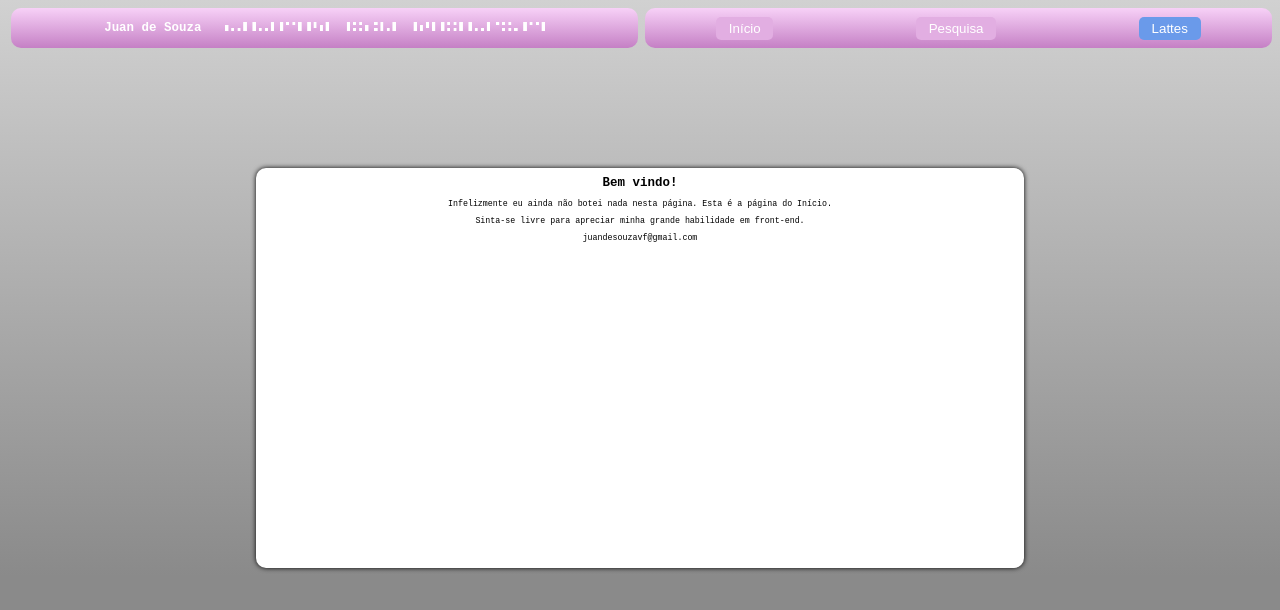
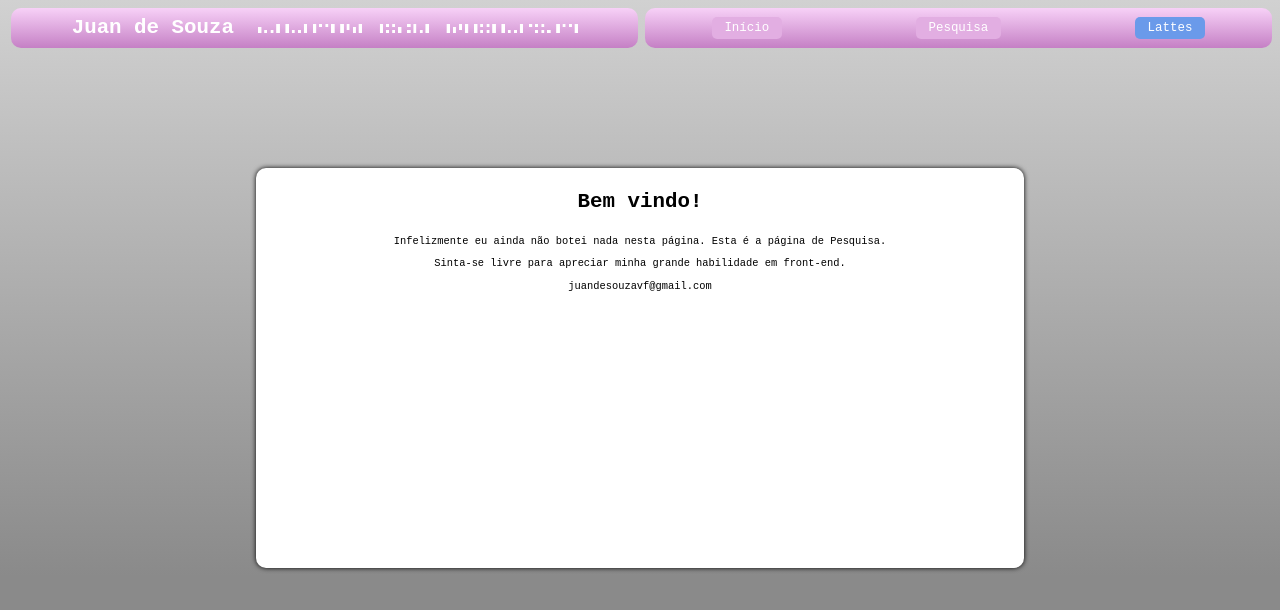
Before and after one commit to jvfelinto/site, a plain HTML site: page pesquisa.html in a window 1280 px wide. Drawn offline with Linux system fonts and the light colour scheme.

Commit message:
Updated index.html and pesquisa.html

```diff
--- a/pesquisa.html
+++ b/pesquisa.html
@@ -4,7 +4,7 @@
 <meta charset="UTF-8">
 <meta name="viewport" content="width=device-width, initial-scale=1">
 
-<title>Juan de Souza</title>
+<title>Juan de Souza - Pesquisa</title>
 
 <style>
 
@@ -16,12 +16,13 @@ body {
 
 p {
 	font-family: monospace, Lucida Console;
-	font-size: calc(0.8*(1vw + 1vh)/2);
+	font-size: calc(1*(1vw + 1vh)/2);
 }
 
 h1 {
 	font-family: monospace, Lucida Console;
-	font-size: calc(1.2*(1vw + 1vh)/2);
+	font-size: calc(2*(1vw + 1vh)/2);
+	padding: 1vh 0;
 }
 
 .wrapper {
@@ -50,6 +51,9 @@ h1 {
 	width: 25vw;
 	padding: 0 10px;
 
+	font-family: monospace, Lucida Console;
+	font-size: calc(2*(1vw + 1vh)/2);
+
 	color: white;
 	line-height: 5vh;
 }
@@ -73,6 +77,9 @@ h1 {
 	margin: auto;
 	padding: 0.5vh 1vw;
 
+	font-family: monospace, Lucida Console;
+	font-size: calc(1.2*(1vw + 1vh)/2);
+
 	border: none;
 	border-radius: 5px;
 	text-align: center;
@@ -86,6 +93,9 @@ h1 {
 	display: inline;
 	margin: auto;
 	padding: 0.5vh 1vw;
+
+	font-family: monospace, Lucida Console;
+	font-size: calc(1.2*(1vw + 1vh)/2);
 
 	border: none;
 	border-radius: 5px;
@@ -155,7 +165,7 @@ h1 {
 
 <div class = "pageBox">
 <h1>Bem vindo!</h1>
-<p>Infelizmente eu ainda não botei nada nesta página. Esta é a página do Início.</p>
+<p>Infelizmente eu ainda não botei nada nesta página. Esta é a página de Pesquisa.</p>
 <p>Sinta-se livre para apreciar minha grande habilidade em front-end.</p>
 <p>juandesouzavf@gmail.com</p>
 </div>
```
Also changed, not shown: index.html (+13 -3 lines).
